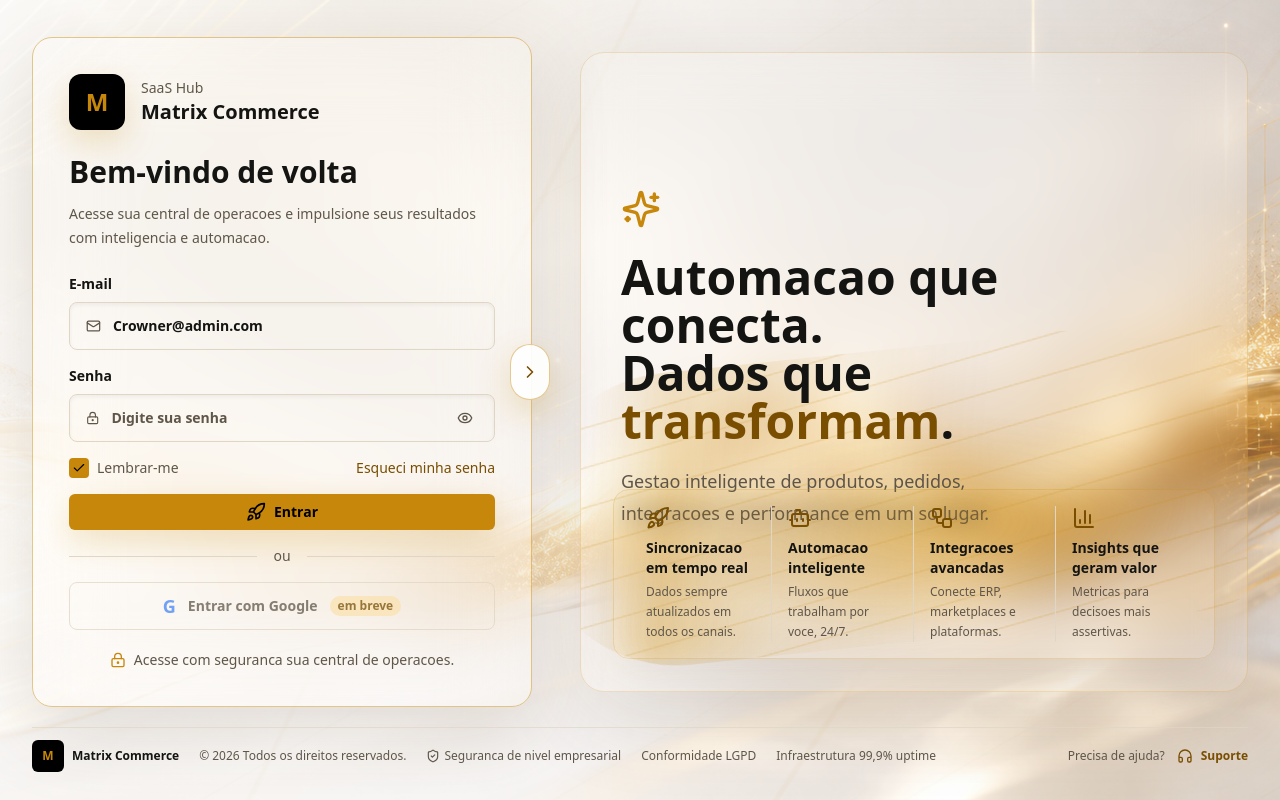
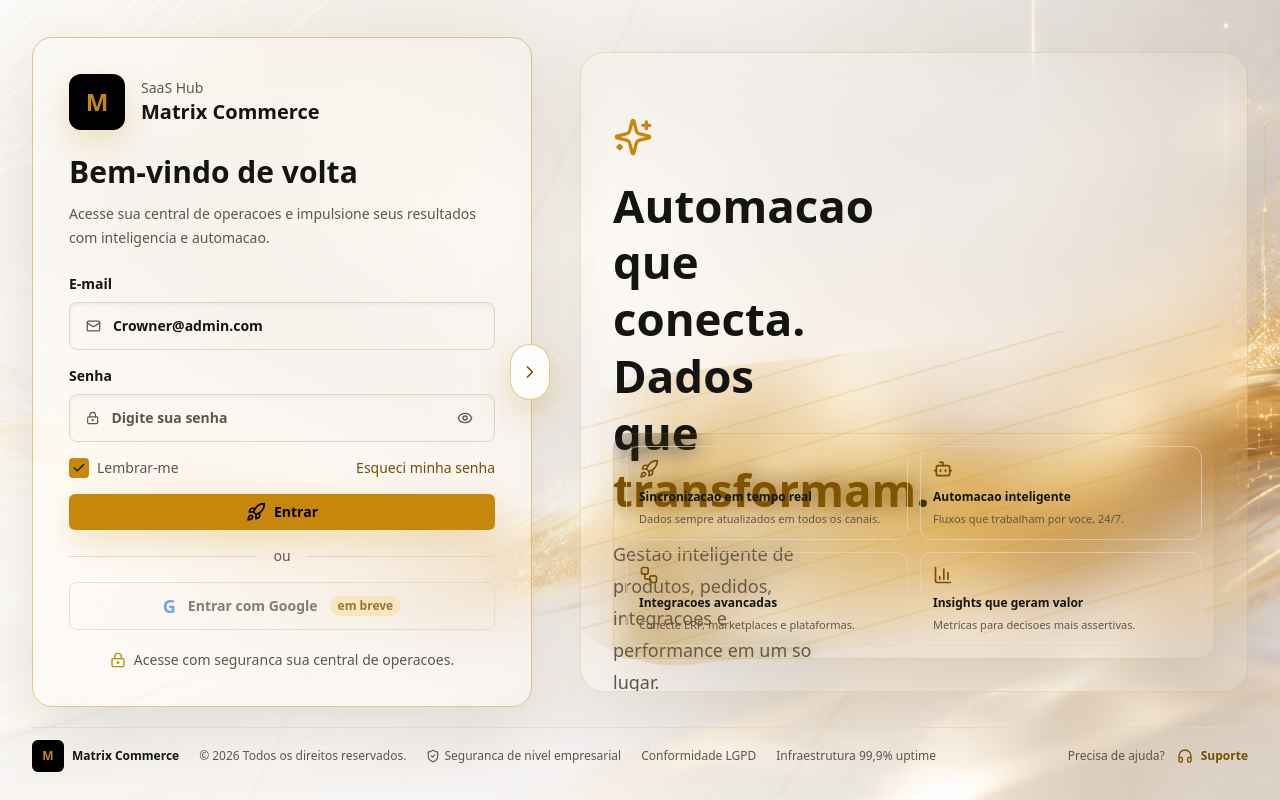
Before and after one commit to shopwayner/w-ecommerce, a Next.js app: page /login in a window 1280 px wide. Built offline with nearby package versions, Linux system fonts and the light colour scheme.

Commit message:
fix: ajusta painel visual da tela de login

```diff
--- a/components/pages/login-page.tsx
+++ b/components/pages/login-page.tsx
@@ -25,10 +25,10 @@ import {
 import { Button } from "@/components/ui";
 
 const heroCards = [
-  { label: "Pedidos importados hoje", value: "86", hint: "3 canais", icon: ShoppingCart, className: "right-6 top-8 w-64 2xl:right-10 2xl:w-72" },
-  { label: "Faturamento acumulado", value: "R$ 624.101,00", hint: "+18,6% vs ontem", icon: TrendingUp, className: "right-20 top-[12.75rem] w-72 2xl:right-28 2xl:w-80" },
-  { label: "Produtos sincronizados", value: "1.248", hint: "+38 hoje", icon: PackageCheck, className: "left-[42%] top-[20.5rem] w-64 2xl:w-72" },
-  { label: "Automacoes ativas", value: "432", hint: "Ultimas 24h", icon: Workflow, className: "right-8 bottom-24 w-64 2xl:right-12 2xl:w-72" }
+  { label: "Pedidos importados hoje", value: "86", hint: "3 canais", icon: ShoppingCart },
+  { label: "Faturamento acumulado", value: "R$ 624.101,00", hint: "+18,6% vs ontem", icon: TrendingUp },
+  { label: "Produtos sincronizados", value: "1.248", hint: "+38 hoje", icon: PackageCheck },
+  { label: "Automacoes ativas", value: "432", hint: "Ultimas 24h", icon: Workflow }
 ];
 
 const featureCards = [
@@ -120,7 +120,7 @@ export function LoginPage() {
     <main className="login-premium-shell min-h-[100dvh] bg-matrix-bg text-matrix-fg lg:overflow-hidden">
       <div className="login-gold-lines" aria-hidden="true" />
       <div className="relative mx-auto flex min-h-[100dvh] w-full max-w-[1560px] flex-col px-4 py-4 sm:px-6 lg:px-8">
-        <div className="grid min-h-0 flex-1 items-center gap-8 py-4 lg:grid-cols-[minmax(420px,auto)_minmax(0,1fr)] xl:gap-12">
+        <div className="grid min-h-0 flex-1 items-center gap-8 py-4 xl:grid-cols-[minmax(420px,auto)_minmax(0,1fr)] xl:gap-12">
           <div className="relative mx-auto flex w-full max-w-[880px] items-center justify-center gap-0 lg:justify-start">
             <section className="login-card-motion relative z-20 w-full max-w-[500px] rounded-[1.25rem] border border-matrix-gold/45 bg-white/84 p-6 shadow-[0_24px_80px_rgb(70_50_18/0.15)] backdrop-blur-2xl dark:bg-black/58 sm:p-8 xl:p-9">
               <button
@@ -253,11 +253,13 @@ export function LoginPage() {
             />
           </div>
 
-          <section className="relative hidden h-[600px] min-h-0 overflow-hidden rounded-[1.5rem] border border-matrix-gold/20 bg-white/44 p-8 shadow-[0_24px_90px_rgb(70_50_18/0.12)] backdrop-blur-xl dark:bg-white/[0.045] xl:h-[640px] xl:p-10 lg:block">
+          <section className="relative hidden h-[640px] min-h-0 overflow-hidden rounded-[1.5rem] border border-matrix-gold/20 bg-white/44 p-8 shadow-[0_24px_90px_rgb(70_50_18/0.12)] backdrop-blur-xl dark:bg-white/[0.045] 2xl:p-10 xl:block">
             <div className="login-hero-wave" aria-hidden="true" />
-            <div className="relative z-10 max-w-[520px] pt-20 xl:pt-24">
-              <Sparkles className="mb-6 h-10 w-10 text-matrix-gold" />
-              <h2 className="text-4xl font-bold leading-tight tracking-normal text-matrix-fg xl:text-5xl">
+            <div className="relative z-10 flex h-full min-h-0 flex-col justify-between gap-6">
+              <div className="grid min-h-0 gap-5 xl:grid-cols-[minmax(0,0.95fr)_minmax(360px,0.85fr)] xl:items-start 2xl:gap-8">
+                <div className="max-w-[520px] pt-4 xl:pt-8 2xl:pt-12">
+                  <Sparkles className="mb-5 h-10 w-10 text-matrix-gold" />
+                  <h2 className="text-4xl font-bold leading-tight tracking-normal text-matrix-fg xl:text-[2.85rem] 2xl:text-5xl">
                     Automacao que conecta.
                     <br />
                     Dados que <span className="text-matrix-goldDark dark:text-matrix-gold">transformam</span>.
@@ -267,39 +269,43 @@ export function LoginPage() {
                   </p>
                 </div>
 
+                <div className="grid min-w-0 grid-cols-2 gap-3 xl:pt-2 2xl:gap-4">
                   {heroCards.map((card, index) => {
                     const Icon = card.icon;
                     return (
                       <div
                         key={card.label}
-                  className={`login-float-card absolute z-20 rounded-xl border border-matrix-gold/25 bg-white/88 p-4 shadow-[0_16px_55px_rgb(70_50_18/0.12)] backdrop-blur-md dark:bg-zinc-950/82 ${card.className}`}
+                        className="login-float-card min-w-0 rounded-xl border border-matrix-gold/25 bg-white/88 p-3 shadow-[0_16px_55px_rgb(70_50_18/0.12)] backdrop-blur-md dark:bg-zinc-950/82 2xl:p-4"
                         style={{ animationDelay: `${180 + index * 120}ms` }}
                       >
-                  <div className="flex items-start gap-4">
-                    <div className="grid h-10 w-10 place-items-center rounded-lg bg-matrix-goldSoft/70 text-matrix-goldDark">
+                        <div className="flex min-w-0 items-start gap-3 2xl:gap-4">
+                          <div className="grid h-10 w-10 shrink-0 place-items-center rounded-lg bg-matrix-goldSoft/70 text-matrix-goldDark">
                             <Icon className="h-5 w-5" />
                           </div>
-                    <div>
-                      <p className="text-sm font-semibold text-matrix-fg">{card.label}</p>
-                      <p className="mt-1.5 text-2xl font-bold text-matrix-fg">{card.value}</p>
-                      <p className="mt-1.5 text-sm text-matrix-muted">{card.hint}</p>
+                          <div className="min-w-0">
+                            <p className="text-xs font-semibold leading-5 text-matrix-fg 2xl:text-sm">{card.label}</p>
+                            <p className="mt-1 text-xl font-bold leading-tight text-matrix-fg 2xl:text-2xl">{card.value}</p>
+                            <p className="mt-1 text-xs leading-5 text-matrix-muted 2xl:text-sm">{card.hint}</p>
                           </div>
                         </div>
                       </div>
                     );
                   })}
+                </div>
+              </div>
 
-            <div className="absolute bottom-6 left-6 right-6 z-20 grid grid-cols-4 rounded-2xl border border-matrix-gold/20 bg-white/82 p-3 shadow-[0_14px_50px_rgb(70_50_18/0.10)] backdrop-blur-md dark:bg-zinc-950/76 xl:bottom-8 xl:left-8 xl:right-8 xl:p-4">
+              <div className="grid grid-cols-2 gap-3 rounded-2xl border border-matrix-gold/20 bg-white/82 p-3 shadow-[0_14px_50px_rgb(70_50_18/0.10)] backdrop-blur-md dark:bg-zinc-950/76 2xl:grid-cols-4 2xl:p-4">
                 {featureCards.map((feature) => {
                   const Icon = feature.icon;
                   return (
-                  <div key={feature.title} className="border-r border-matrix-border px-3 last:border-r-0 xl:px-4">
-                    <Icon className="h-6 w-6 text-matrix-goldDark dark:text-matrix-gold" />
-                    <p className="mt-2 text-xs font-semibold text-matrix-fg xl:text-sm">{feature.title}</p>
-                    <p className="mt-1 text-[11px] leading-4 text-matrix-muted xl:text-xs xl:leading-5">{feature.detail}</p>
+                    <div key={feature.title} className="min-w-0 rounded-xl border border-matrix-border/70 bg-white/44 p-3 dark:bg-white/[0.03] 2xl:border-0 2xl:bg-transparent 2xl:px-4">
+                      <Icon className="h-5 w-5 text-matrix-goldDark dark:text-matrix-gold 2xl:h-6 2xl:w-6" />
+                      <p className="mt-2 text-xs font-semibold leading-5 text-matrix-fg 2xl:text-sm">{feature.title}</p>
+                      <p className="mt-1 text-[11px] leading-4 text-matrix-muted 2xl:text-xs 2xl:leading-5">{feature.detail}</p>
                     </div>
                   );
                 })}
+              </div>
             </div>
           </section>
         </div>
```
Lines whose indentation alone changed are shown as unchanged.
